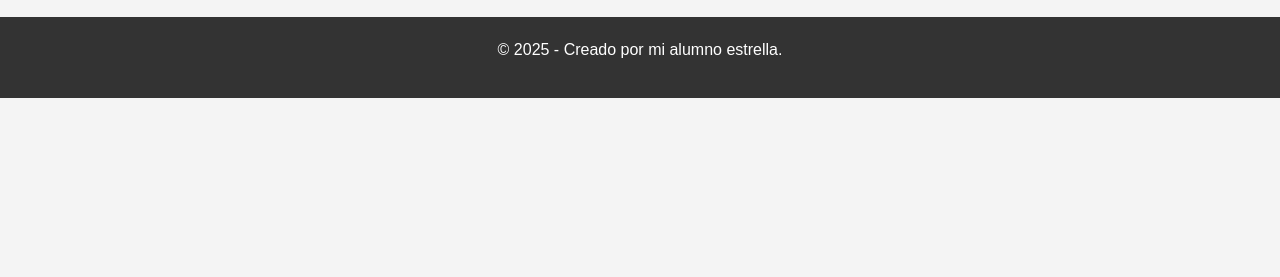
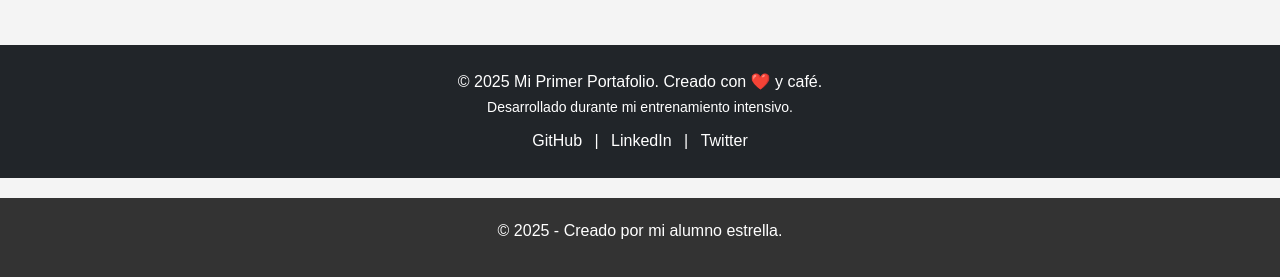
Before and after one commit to laloyjia/curso-web, a plain HTML site: page index.html in a window 1280 px wide. Shown: the part 601-878 px from the top of the page. Before the commit the page ends 800 px from the top, so only its background shows below. Drawn offline with nearby package versions, Linux system fonts and the light colour scheme.

Commit message:
Agregando Navbar profesional con menu hamburguesa

```diff
--- a/index.html
+++ b/index.html
@@ -70,7 +70,18 @@
 
 </main>
     </main>
+<footer class="bg-dark text-white text-center py-4 mt-5">
+    <div class="container">
+        <p class="mb-0">© 2025 Mi Primer Portafolio. Creado con ❤️ y café.</p>
+        <small>Desarrollado durante mi entrenamiento intensivo.</small>
 
+        <div class="mt-2">
+            <a href="#" class="text-white text-decoration-none mx-2">GitHub</a> |
+            <a href="#" class="text-white text-decoration-none mx-2">LinkedIn</a> |
+            <a href="#" class="text-white text-decoration-none mx-2">Twitter</a>
+        </div>
+    </div>
+</footer>
     <footer>
         <p>&copy; 2025 - Creado por mi alumno estrella.</p>
     </footer>
```
